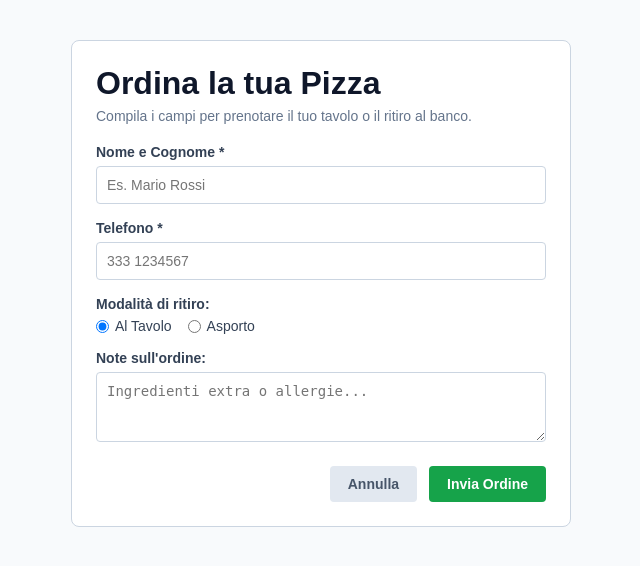
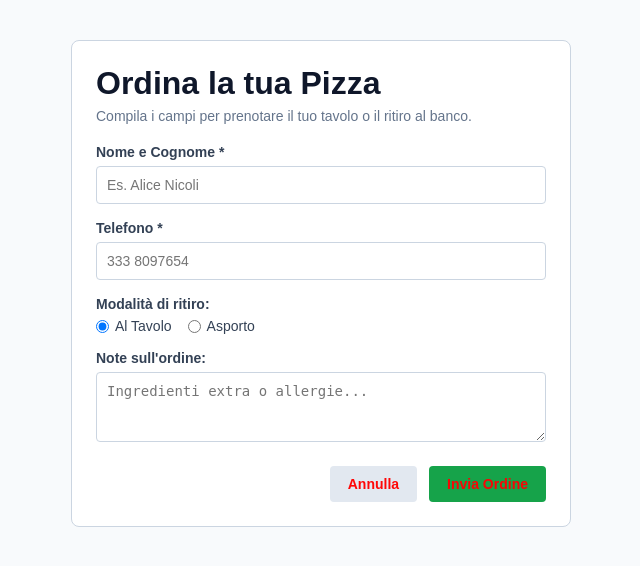
Before and after one commit to Noemivegtti/informatica4, a PHP site: page /pizzeria/index.html in a window 1280 px wide. Shown: the top 566 px of the page, without its empty margins (319-959 px from the left). Run offline with PHP 8.4, Linux system fonts and the light colour scheme.

Commit message:
trnyu 65s

```diff
--- a/pizzeria/index.html
+++ b/pizzeria/index.html
@@ -17,13 +17,13 @@
       <!-- Campo Nome e Cognome -->
       <div class="campo">
         <label for="nome">Nome e Cognome *</label>
-        <input type="text" id="nome" name="nome" placeholder="Es. Mario Rossi" required>
+        <input type="text" id="nome" name="nome" placeholder="Es. Alice Nicoli" required>
       </div>
 
       <!-- Campo Telefono -->
       <div class="campo">
         <label for="telefono">Telefono *</label>
-        <input type="tel" id="telefono" name="telefono" placeholder="333 1234567" required>
+        <input type="tel" id="telefono" name="telefono" placeholder="333 8097654" required>
       </div>
 
       <!-- Modalità di ritiro -->
--- a/pizzeria/style.css
+++ b/pizzeria/style.css
@@ -88,19 +88,19 @@ button {
 
 .btn-invia {
   background-color: #16a34a;
-  color: #ffffff;
+  color: #f70505;
 }
 
 .btn-annulla {
   background-color: #e2e8f0;
-  color: #475569;
+  color: #ff0707;
 }
 
 /* 6. Pseudoclassi Dinamiche (:focus e :hover) */
 input[type="text"]:focus,
 input[type="tel"]:focus,
 textarea:focus {
-  border-color: #2563eb;
+  border-color: #ebde25;
   outline: 2px solid #93c5fd;
 }
 
@@ -113,5 +113,5 @@ button:hover {
 }
 
 .btn-annulla:hover {
-  background-color: #cbd5e1;
+  background-color: #0073ff;
 }
```
